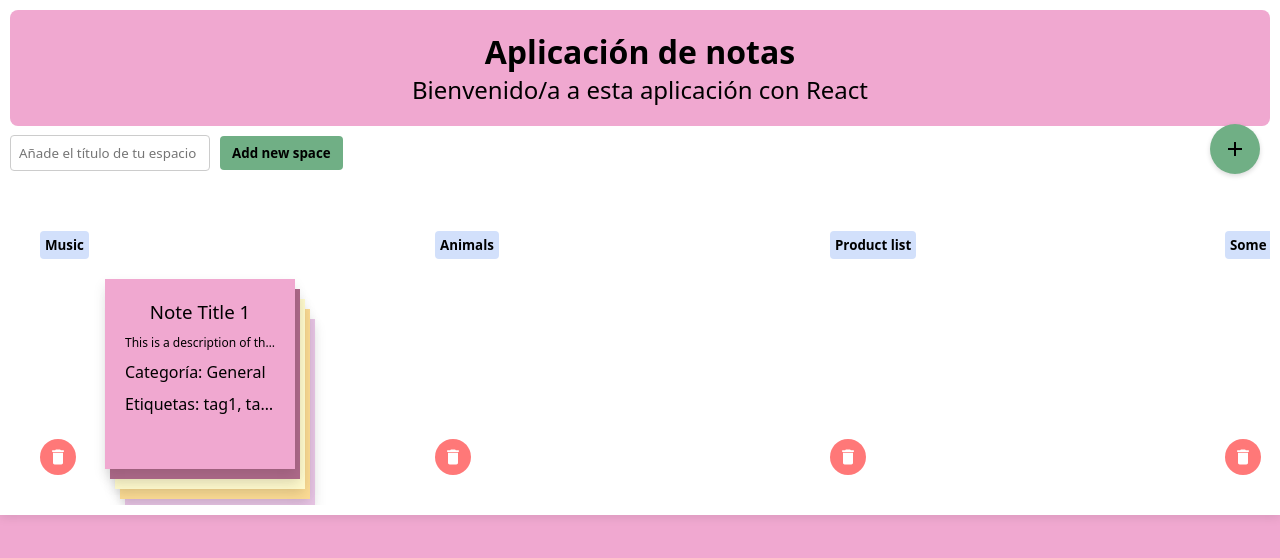
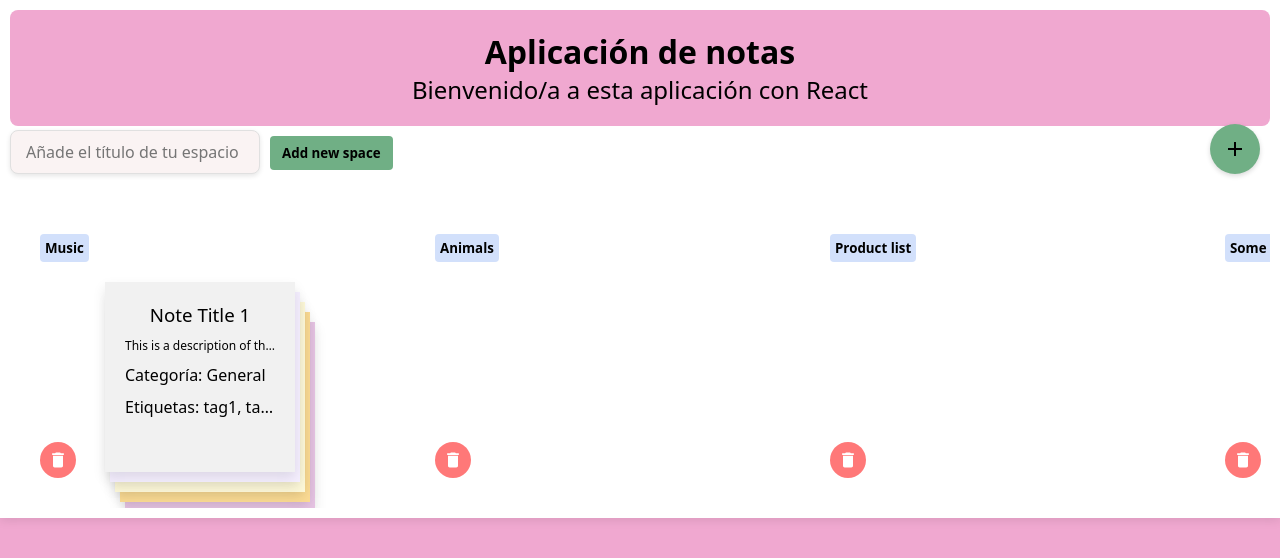
Before and after one commit to CarlosPaz64/Primer-Parcial---Desarrollo-de-Aplicaciones-Web, a React (Vite) app: page / in a window 1280 px wide. Shown: the top 558 px of the page. Built offline with nearby package versions, Linux system fonts and the light colour scheme.

Commit message:
Añadido de un ícono
Implementación de un ícono para la pestaña del navegador

```diff
--- a/index.html
+++ b/index.html
@@ -2,9 +2,9 @@
 <html lang="en">
   <head>
     <meta charset="UTF-8" />
-    <link rel="icon" type="image/svg+xml" href="/vite.svg" />
+    <link rel="icon" type="image/png" href="/icon.png" />
     <meta name="viewport" content="width=device-width, initial-scale=1.0" />
-    <title>App</title>
+    <title>Aplicación de notas</title>
   </head>
   <body>
     <div id="root"></div>
--- a/src/columns/AddColumn.tsx
+++ b/src/columns/AddColumn.tsx
@@ -53,13 +53,20 @@ const AddColumn: React.FC = () => {
         onChange={(e) => setNewColumnTitle(e.target.value)}
         placeholder="Añade el título de tu espacio"
         style={{
-          padding: '8px',
-          borderRadius: '4px',
-          border: '1px solid #ccc',
-          marginRight: '10px',
-          width: '200px',
+          padding: '10px 15px',
+          borderRadius: '8px',
+          border: '1px solid #E0E0E0', // Borde suave
+          backgroundColor: '#FAF3F3', // Fondo pastel
+          color: '#000', // Color del texto
+          fontSize: '16px', // Tamaño del texto
+          width: '250px', // Un poco más amplio
+          boxShadow: '0 2px 5px rgba(0, 0, 0, 0.1)', // Sombra sutil
+          transition: 'all 0.3s ease', // Suaviza las transiciones
+          outline: 'none',
           boxSizing: 'border-box',
         }}
+        onFocus={(e) => (e.target.style.borderColor = '#A4C5C6')} // Cambia el color del borde en el enfoque
+        onBlur={(e) => (e.target.style.borderColor = '#E0E0E0')} // Restablece el borde cuando pierde el enfoque
       />
       <Tooltip title="Agregar un nuevo espacio">
         <button
--- a/src/draggable/NoteCard.tsx
+++ b/src/draggable/NoteCard.tsx
@@ -6,11 +6,11 @@ import DeleteIcon from '@mui/icons-material/Delete';
 import Tooltip from '@mui/material/Tooltip';
 
 const pastelColors = [
-  '#FFD1DC', '#D4F1F4', '#C3FDB8', '#FFFACD', '#FAD6A5',
-  '#F0A8D0', '#BB9AB1', '#E7F0DC', '#E8C5E5', '#DFD3C3',
-  '#EF9C66', '#D2E0FB', '#FCDC94', '#E3E1D9', '#D9ADAD',
-  '#EEBB4D', '#DBC6EB', '#AD6989', '#A4C5C6', '#E6E6FA',
-  '#FFF0F5', '#FFB6C1', '#F5DEB3', '#F0E68C', '#B0E0E6',
+  '#FFD1DC', '#D4F1F4', '#C3FDB8', '#FEF9D9', '#F3D0D7',
+  '#F1F1F1', '#FFC6C6', '#E7FBE6', '#E8C5E5', '#DFD3C3',
+  '#F1E5D1', '#D2E0FB', '#FCDC94', '#E3E1D9', '#D9ADAD',
+  '#F0EBE3', '#DBC6EB', '#F5EFFF', '#E7F0DC', '#E6E6FA',
+  '#FFF0F5', '#FFB6C1', '#F5DEB3', '#F0E68C', '#BBE9FF',
 ];
 
 let availableColors = [...pastelColors];
@@ -187,7 +187,8 @@ const NoteCard: React.FC<NoteCardProps> = ({
       {(provided, snapshot) => (
         <div
           ref={provided.innerRef}
-          {...provided.draggableProps}
+          {...provided.draggableProps} // Asegura que el contenedor completo sea arrastrable
+          {...provided.dragHandleProps} // Permite arrastrar desde cualquier parte del contenedor
           onMouseEnter={() => setHovered(true)}
           onMouseLeave={() => setHovered(false)}
           style={{
@@ -208,7 +209,7 @@ const NoteCard: React.FC<NoteCardProps> = ({
             whiteSpace: 'nowrap',
           }}
         >
-          <div {...provided.dragHandleProps}>{NoteContent}</div>
+          {NoteContent}
 
           {/* Botones de editar y eliminar */}
           {isEditable && hovered && (
```
Also changed, not shown: public/icon.png (added).
